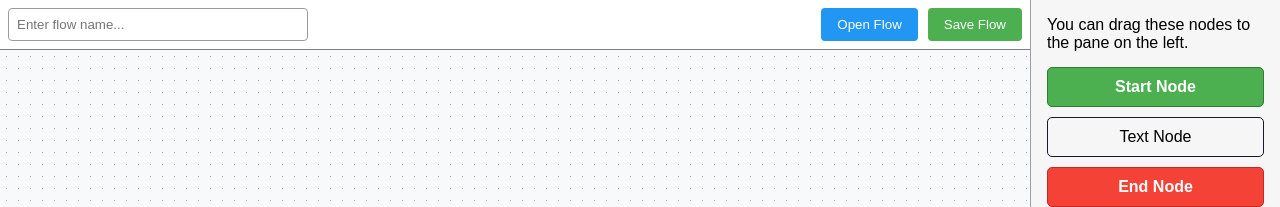
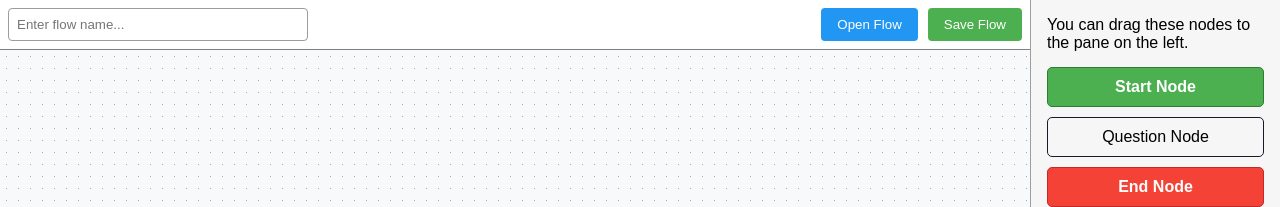
Before and after one commit to Devzio/Quizflow, a React (Vite) app: page / in a window 1280 px wide. Shown: the top 207 px of the page. Built offline with nearby package versions, Linux system fonts and the light colour scheme.

Commit message:
feat: rename text node in sidebar to question node

```diff
--- a/src/components/Sidebar.tsx
+++ b/src/components/Sidebar.tsx
@@ -28,7 +28,7 @@ export function Sidebar({ colorMode }: { colorMode: string }) {
         onDragStart={(event) => onDragStart(event, 'text')}
         draggable
       >
-        Text Node
+        Question Node
       </div>
 
       {/* <div
```
